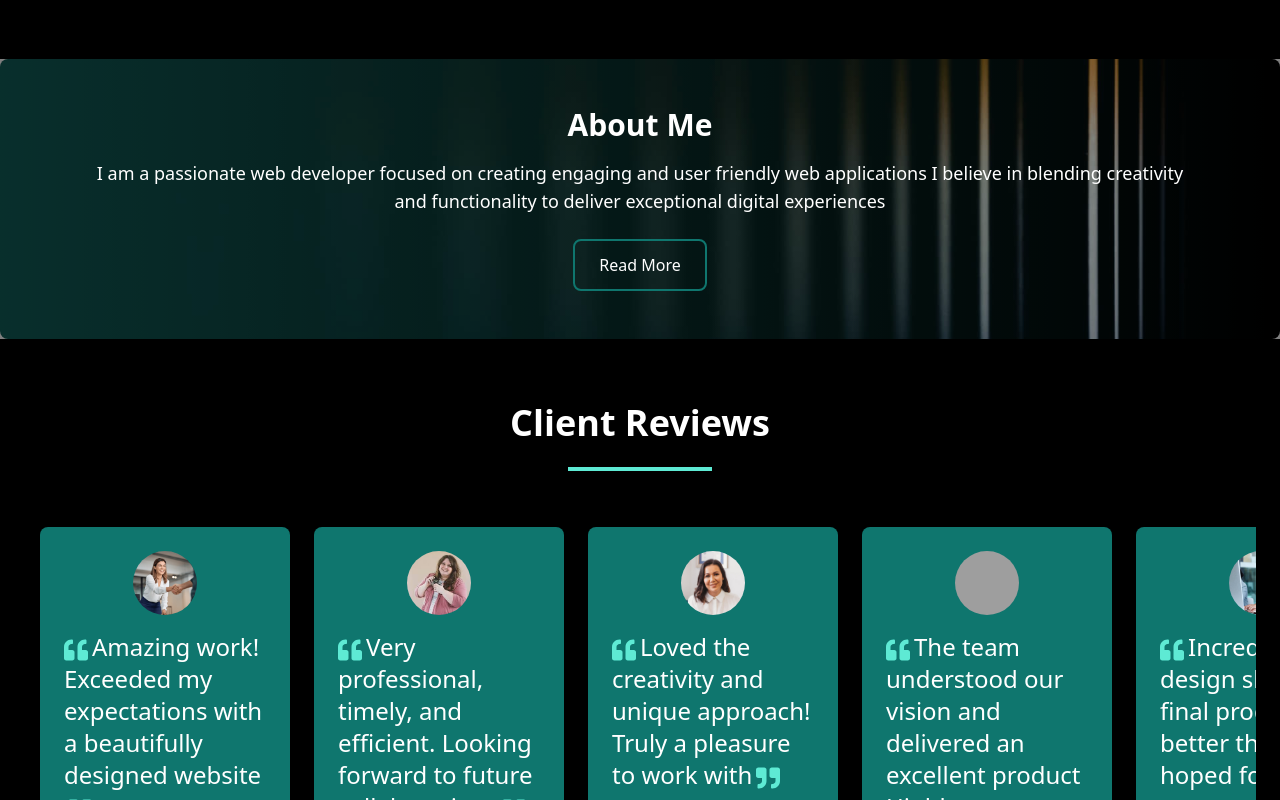
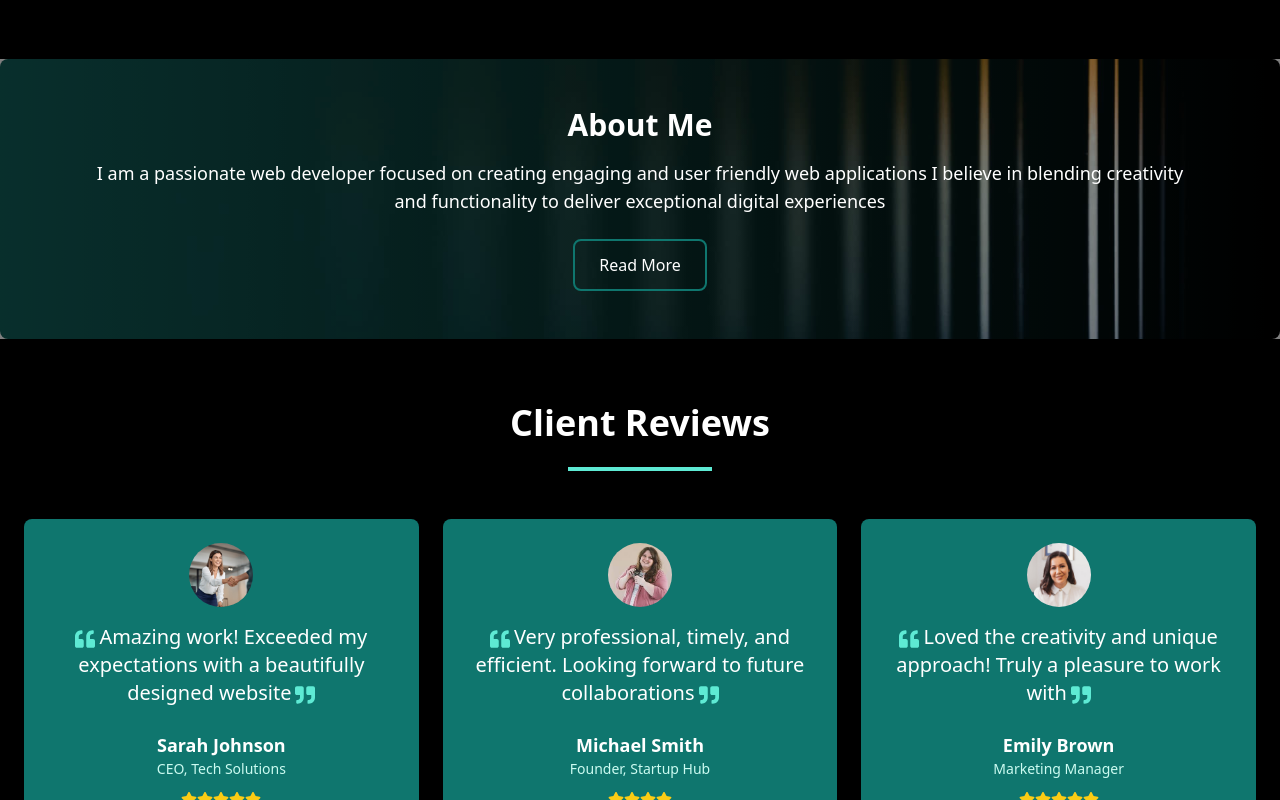
Before and after one commit to IqraNaz421/portfolio, a Next.js app: page / in a window 1280 px wide. Shown: the part 2000-2800 px from the top of the page. Built offline with nearby package versions, Linux system fonts and the light colour scheme; grey boxes are pictures that could not be loaded.

Commit message:
Fixed line endings issue

```diff
--- a/package.json
+++ b/package.json
@@ -21,7 +21,7 @@
     "react-icons": "^5.3.0",
     "react-slick": "^0.30.2",
     "slick-carousel": "^1.8.1",
-    "swiper": "^9.4.1"
+    "swiper": "^11.1.14"
   },
   "devDependencies": {
     "@types/node": "^20",
--- a/src/components/ClientReviewsCard.tsx
+++ b/src/components/ClientReviewsCard.tsx
@@ -1,68 +1,94 @@
 
 
-
+'use client'
+import { useState } from 'react';
 import { FaQuoteLeft, FaQuoteRight, FaEnvelope, FaStar } from 'react-icons/fa';
 import Link from 'next/link';
 import Image from 'next/image';
 
 const ClientReviews: React.FC = () => {
+  // State to keep track of the active review index
+  const [activeReviewIndex, setActiveReviewIndex] = useState(0);
+
+  // Reviews data
+  const reviews = [
+    {
+      name: "Sarah Johnson",
+      title: "CEO, Tech Solutions",
+      review: "Amazing work! Exceeded my expectations with a beautifully designed website",
+      rating: 5,
+      imageSrc: "/images/1.webp",
+    },
+    {
+      name: "Michael Smith",
+      title: "Founder, Startup Hub",
+      review: "Very professional, timely, and efficient. Looking forward to future collaborations",
+      rating: 4,
+      imageSrc: "/images/2.jpeg",
+    },
+    {
+      name: "Emily Brown",
+      title: "Marketing Manager",
+      review: "Loved the creativity and unique approach! Truly a pleasure to work with",
+      rating: 5,
+      imageSrc: "/images/3.jpg",
+    },
+    {
+      name: "John Davis",
+      title: "Product Manager, Digital World",
+      review: "The team understood our vision and delivered an excellent product. Highly recommended!",
+      rating: 5,
+      imageSrc: "/images/4.jpg",
+    },
+    {
+      name: "Olivia Green",
+      title: "Creative Director, Green Agency",
+      review: "Incredible design skills! The final product was better than I had hoped for",
+      rating: 4,
+      imageSrc: "/images/5.jpg",
+    },
+    {
+      name: "James Wilson",
+      title: "Head of Operations, Global Co",
+      review: "Professional service with great attention to detail. Definitely worth every penny",
+      rating: 5,
+      imageSrc: "/images/6.webp",
+    },
+  ];
+
   return (
     <div className="bg-black text-white py-16">
       <div className="container mx-auto px-6">
-        {/* Heading */}
         <h2 className="text-4xl font-bold text-center mb-6">Client Reviews</h2>
         <div className="w-36 h-1 mx-auto bg-teal-300 mb-12"></div>
 
+        {/* Reviews Grid for Larger Screens */}
+        <div className="hidden md:grid grid-cols-1 md:grid-cols-2 lg:grid-cols-3 gap-6">
+          {reviews.map((review, index) => (
+            <ReviewCard key={index} {...review} />
+          ))}
+        </div>
 
-        <div className="relative flex items-center">
+        {/* Single Card with Dot Navigation for Mobile */}
+        <div className="md:hidden">
+          <ReviewCard {...reviews[activeReviewIndex]} />
 
-          <div className="flex gap-6 overflow-x-auto px-4 py-2 scrollbar-hide">
-            <ReviewCard
-              name="Sarah Johnson"
-              title="CEO, Tech Solutions"
-              review="Amazing work! Exceeded my expectations with a beautifully designed website"
-              rating={5}
-              imageSrc="/images/1.webp"
-            />
-            <ReviewCard
-              name="Michael Smith"
-              title="Founder, Startup Hub"
-              review="Very professional, timely, and efficient. Looking forward to future collaborations"
-              rating={4}
-              imageSrc="/images/2.jpeg"
-            />
-            <ReviewCard
-              name="Emily Brown"
-              title="Marketing Manager"
-              review="Loved the creativity and unique approach! Truly a pleasure to work with"
-              rating={5}
-              imageSrc="/images/3.jpg"
-            />
-            <ReviewCard
-              name="John Davis"
-              title="Product Manager Digital World"
-              review="The team understood our vision and delivered an excellent product Highly recommended!"
-              rating={5}
-              imageSrc="/images/4.jpg"
-            />
-            <ReviewCard
-              name="Olivia Green"
-              title="Creative Director Green Agency"
-              review="Incredible design skills! The final product was better than I had hoped for"
-              rating={4}
-              imageSrc="/images/5.jpg"
-            />
-            <ReviewCard
-              name="James Wilson"
-              title="Head of Operations Global Co"
-              review="Professional service with great attention to detail. Definitely worth every penny"
-              rating={5}
-              imageSrc="/images/6.webp"
-            />
+          {/* Dots for navigation */}
+          <div className="flex justify-center mt-8 space-x-2">
+            {reviews.map((_, index) => (
+              <button
+                key={index}
+                onClick={() => setActiveReviewIndex(index)}
+                className={`w-4 h-4 rounded-full ${
+                  activeReviewIndex === index ? 'bg-teal-300' : 'bg-teal-700'
+                }`}
+                aria-label={`Show review ${index + 1}`}
+              />
+            ))}
           </div>
         </div>
 
-
+        {/* Contact Button */}
         <div className="text-center mt-12 animate-pulse">
           <button className="px-6 py-3 rounded-lg border-2 border-teal-700 hover:bg-teal-700 transition duration-300 mb-6 mx-auto">
             <Link href="/contact" className="flex items-center justify-center text-white font-semibold text-lg transition-all duration-200 transform hover:scale-105">
@@ -76,7 +102,6 @@ const ClientReviews: React.FC = () => {
   );
 };
 
-
 interface ReviewCardProps {
   name: string;
   title: string;
@@ -86,19 +111,17 @@ interface ReviewCardProps {
 }
 
 const ReviewCard: React.FC<ReviewCardProps> = ({ name, title, review, rating, imageSrc }) => (
-  <div className="min-w-[250px] bg-teal-700 text-white p-6 rounded-lg shadow-lg flex flex-col items-center hover:scale-105 transition-transform duration-300">
-
+  <div className="w-full bg-teal-700 text-white p-6 rounded-lg shadow-lg flex flex-col items-center hover:scale-105 transition-transform duration-300">
     <Image src={imageSrc} alt={name} width={100} height={100} className="w-16 h-16 rounded-full mb-4 object-cover" />
 
-    <div className="text-2xl mb-2">
+    <div className="text-center text-xl mb-2">
       <FaQuoteLeft className="inline-block text-teal-300 mr-1" />
       {review}
       <FaQuoteRight className="inline-block text-teal-300 ml-1" />
     </div>
-    <div className="text-xl font-semibold mt-4">{name}</div>
+    <div className="text-lg font-semibold mt-4">{name}</div>
     <p className="text-sm text-teal-100">{title}</p>
     <div className="flex mt-3">
-
       {[...Array(rating)].map((_, i) => (
         <FaStar key={i} className="text-yellow-400" />
       ))}
--- a/src/components/ThankYou.tsx
+++ b/src/components/ThankYou.tsx
@@ -1,30 +1,36 @@
+
+
 import Link from 'next/link';
 import { FaHandshake } from 'react-icons/fa';
+
 
 const ThankYouSection: React.FC = () => {
   return (
     <div className="animate-slide-left">
-    <div className="bg-black text-white py-16  text-center animate-fadeIn">
-      <div className="container mx-auto px-6">
+      <div
+        className="bg-black text-white py-16 text-center animate-fadeIn bg-cover bg-center bg-fixed"
+        style={{ backgroundImage: "url('/images/newbg.jpg')" }}
+      >
+        <div className="container mx-auto px-6 bg-black bg-opacity-60 rounded-lg py-10">
           {/* Thank You Heading */}
           <h2 className="text-4xl font-bold mb-4">Thank You for Visiting</h2>
           <div className="w-36 h-1 mx-auto bg-teal-300 mb-6"></div> {/* Teal Line */}
 
           {/* Thank You Message */}
           <p className="text-lg mb-8">
-          I am passionate about creating innovative and user-centered web solutions Every project I take on is an opportunity to push boundaries explore new ideas and deliver high quality results
+            I am passionate about creating innovative and user centered web solutions Every project I take on is an opportunity to push boundaries explore new ideas and deliver high-quality results
           </p>
           <p className="text-lg mb-8">
             If you are interested in collaborating or have any questions feel free to reach out—I did love to work together and bring your vision to life
           </p>
 
           {/* Contact Button */}
-        <button className="px-8 py-3 rounded-lg border-2 border-teal-700 text-white animate-pulse font-semibold text-lg transition-all duration-300 hover:bg-teal-700 inline-flex items-center">
+          <Link href="https://www.linkedin.com/in/iqra-naz-43899b2b4?utm_source=share&utm_campaign=share_via&utm_content=profile&utm_medium=android_app"
+             className="px-8 py-3 rounded-lg border-2 border-teal-700 text-white animate-pulse font-semibold text-lg transition-all duration-300 hover:bg-teal-700 inline-flex items-center">
               <FaHandshake className="mr-2 text-2xl" />
-          <Link href="https://www.linkedin.com/in/iqra-naz-43899b2b4?utm_source=share&utm_campaign=share_via&utm_content=profile&utm_medium=android_app" className="hover:scale-105 transition-transform duration-200">
               Lets Connect
+
           </Link>
-        </button>
         </div>
       </div>
     </div>
```
Also changed, not shown: src/components/Skills.tsx (+12 -15 lines), 1 other file (tests, documents, lock files or other folders). Lines whose indentation alone changed are shown as unchanged.
